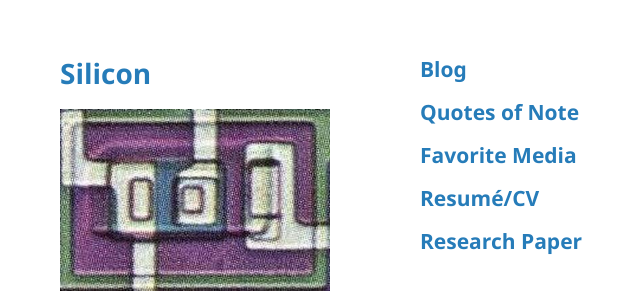
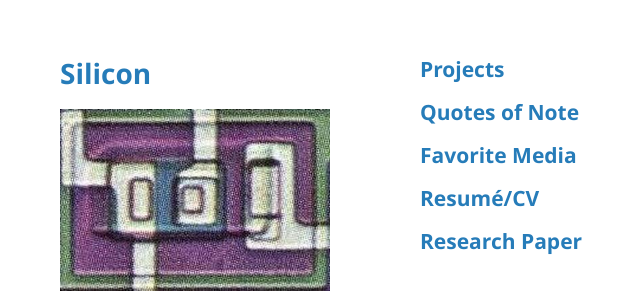
Before and after one commit to tkoetting03/silicon, a Jekyll site: the page built from index.md, in a window 1280 px wide. Shown: the top 293 px of the page, without its empty margins (150-790 px from the left). Built offline with Jekyll 4.4.1, drawn with Linux system fonts in a browser that asks for light colours; our own code applies the rules of GitHub Pages for plain Markdown files.

Commit message:
Rename 'Blog' section to 'Projects'

```diff
--- a/index.md
+++ b/index.md
@@ -1,5 +1,5 @@
 
-## [Blog](/indexblog.md)
+## [Projects](/indexblog.md)
 
 ## [Quotes of Note](./quotes.md)
 
```
